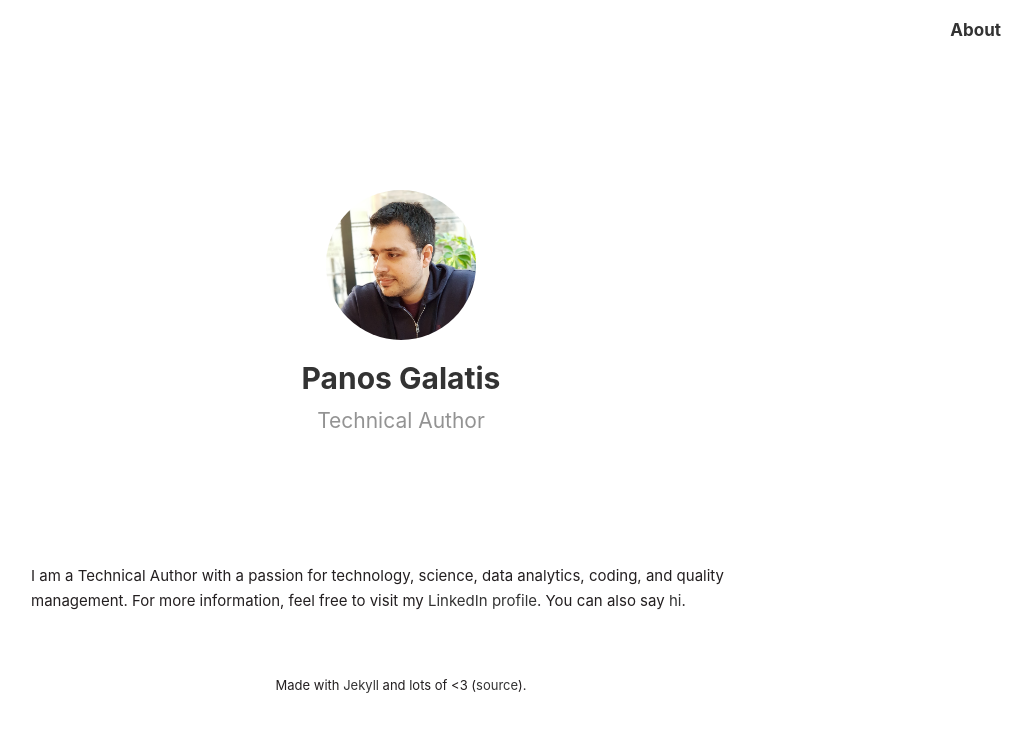
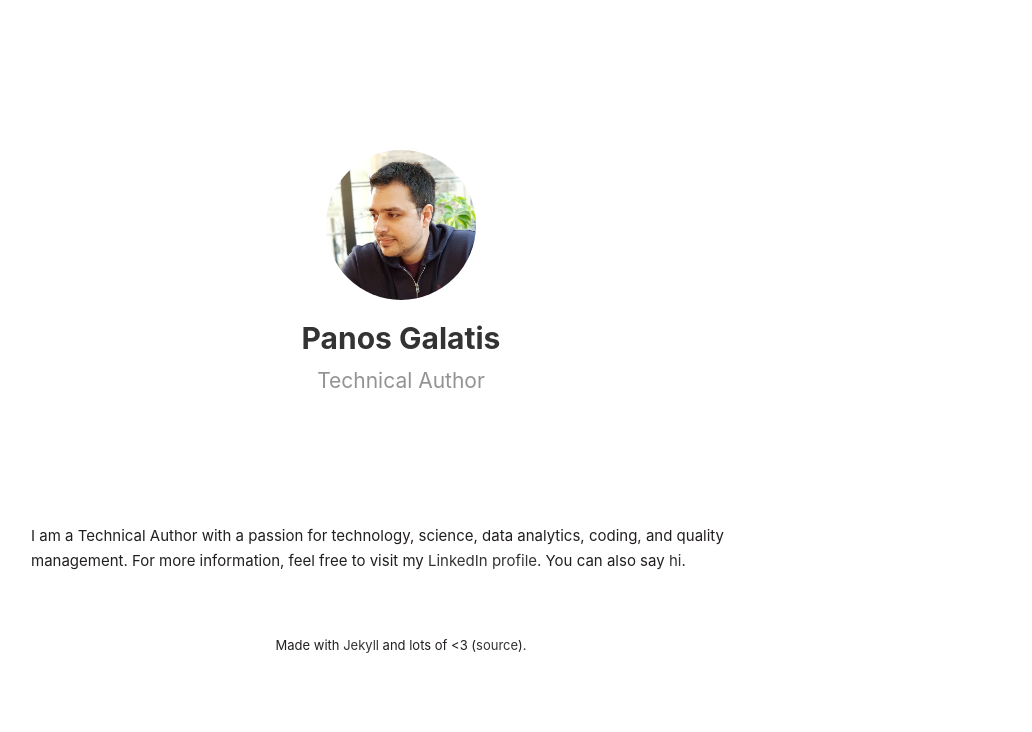
Before and after one commit to pgalatis/pgalatis.github.io, a Jekyll site: the page built from index.html, in a window 1280 px wide. Shown: the top 732 px of the page, without its empty margins (239-1271 px from the left). Built offline with Jekyll 4.4.1, drawn with Linux system fonts in a browser that asks for light colours; nearby versions of some CDN libraries; the list of posts is cut into pages by our own code.

Commit message:
Update default.html

```diff
--- a/_layouts/default.html
+++ b/_layouts/default.html
@@ -12,9 +12,6 @@
     <link rel="stylesheet" href="/css/style.css">
     <link href="https://fonts.googleapis.com/css?family=Source+Sans+Pro:300,300i,400,400i,600,600i,700&amp;subset=greek" rel="stylesheet">
     <link rel="alternate" type="application/rss+xml" href="http://pgalatis.github.io/feed.xml">
-
-    <!-- Micro.blog -->
-    <link href="https://micro.blog/pgalatis" rel="me">
 
     <!-- jQuery -->
     <script src="https://ajax.googleapis.com/ajax/libs/jquery/1.11.0/jquery.min.js"></script>
@@ -67,12 +64,12 @@
 
   <body>
 
-    <header class="top">
+    <!--<header class="top">
         <nav class="tmenu">
           <a href="/about/">About</a>
-          <!--<a href="#">contact</a>-->
+          <a href="#">contact</a>
          </nav>
-    </header>
+    </header>-->
 
    <div class="wrapper"><!-- Start wrapper -->
      <div class="hero">
```
